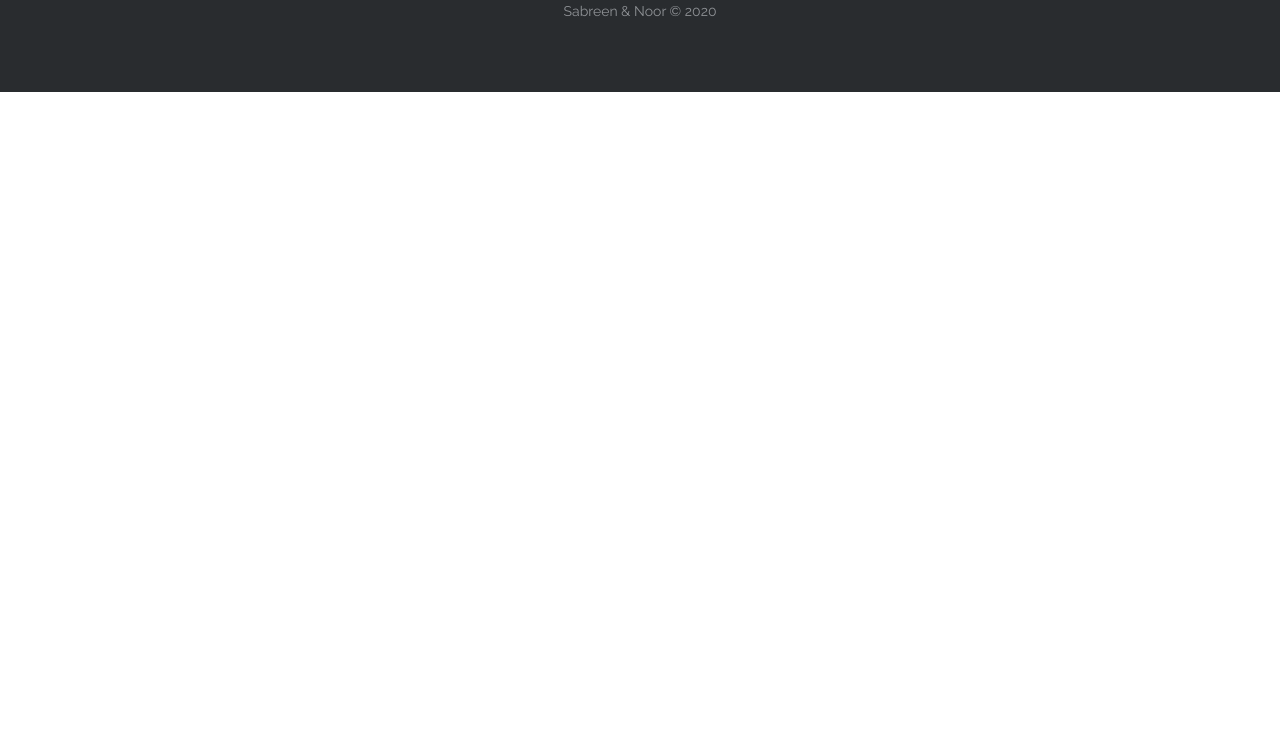
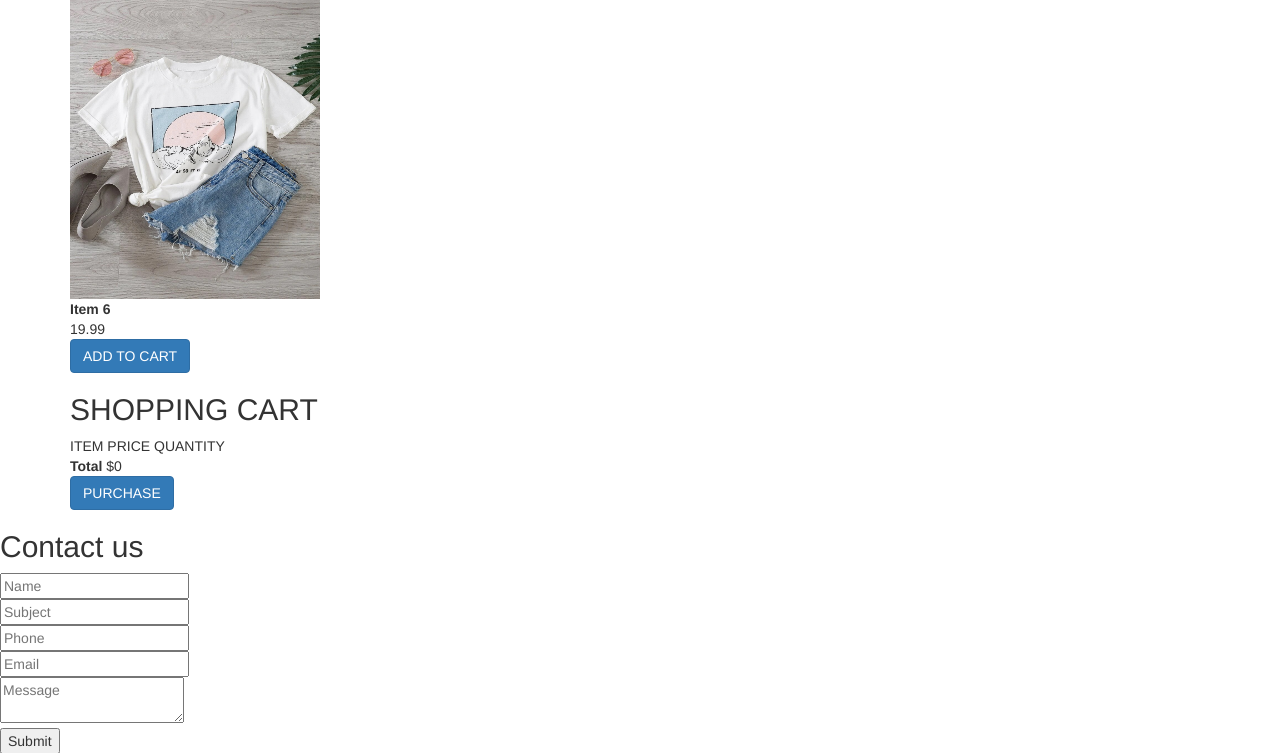
Before and after one commit to SabreenAbuNadi/ShoppingCart, a PHP site: page / in a window 1280 px wide. Shown: the part 1991-2744 px from the top of the page. Before the commit the page ends 2083 px from the top, so only its background shows below. Run offline with PHP 8.4, Linux system fonts and the light colour scheme; some web fonts are replaced.

Commit message:
Ajax file

```diff
--- /dev/null
+++ b/footer.php
@@ -0,0 +1,19 @@
+<footer class="footer-distributed">
+
+        <div class="footer-right">
+
+            <a href="#"><i class="fa fa-facebook"></i></a>
+            <a href="#"><i class="fa fa-twitter"></i></a>
+            <a href="#"><i class="fa fa-linkedin"></i></a>
+            <a href="#"><i class="fa fa-github"></i></a>
+        </div>
+
+        <div class="footer-left">
+            <iframe src="https://www.google.com/maps/embed?pb=!1m18!1m12!1m3!1d3405.92951511478!2d34.74208678548918!3d31.38850698141345!2m3!1f0!2f0!3f0!3m2!1i1024!2i768!4f13.1!3m3!1m2!1s0x15026365cbe46cad%3A0xf509d2c1c2cbf3c7!2z16fXnNeZ16fXlCDXqNeU15g!5e0!3m2!1siw!2sil!4v1597559886636!5m2!1siw!2sil" width="300" height="300" frameborder="0" style="border:0;" allowfullscreen="" aria-hidden="false" tabindex="0"></iframe>
+            <p style="text-align: center;">Sabreen & Noor &copy; 2020</p>
+        </div>
+
+    </footer>
+</body>
+
+</html>
--- /dev/null
+++ b/header.php
@@ -0,0 +1,15 @@
+<!DOCTYPE html>
+<html lang="en">
+
+<head>
+    <title>MANEESA</title>
+    <meta name="description" content="This is the description">
+    <script src="https://ajax.googleapis.com/ajax/libs/jquery/1.12.4/jquery.min.js"></script>
+    <link rel="stylesheet" href="https://maxcdn.bootstrapcdn.com/bootstrap/3.3.7/css/bootstrap.min.css">
+    <script src="https://maxcdn.bootstrapcdn.com/bootstrap/3.3.7/js/bootstrap.min.js"></script>
+    <link rel="stylesheet" href="https://cdnjs.cloudflare.com/ajax/libs/font-awesome/4.7.0/css/font-awesome.min.css">
+    <link rel="stylesheet" href="https://cdnjs.cloudflare.com/ajax/libs/font-awesome/4.7.0/css/font-awesome.min.css">
+    <link href="store.css ?v=<?php echo time(); ?>" rel="stylesheet">
+    <script src="store.js ?v=<?php echo time(); ?>" async></script>
+
+</head>
--- a/index.html
+++ /dev/null
@@ -1,94 +0,0 @@
-<!DOCTYPE html>
-<html>
-
-<head>
-    <title>MANEESA</title>
-    <meta name="description" content="This is the description">
-    <link rel="stylesheet" href="store.css" />
-    <script src="https://ajax.googleapis.com/ajax/libs/jquery/1.12.4/jquery.min.js"></script>
-    <link rel="stylesheet" href="https://maxcdn.bootstrapcdn.com/bootstrap/3.3.7/css/bootstrap.min.css">
-    <script src="https://maxcdn.bootstrapcdn.com/bootstrap/3.3.7/js/bootstrap.min.js"></script>
-    <link rel="stylesheet" href="https://cdnjs.cloudflare.com/ajax/libs/font-awesome/4.7.0/css/font-awesome.min.css">
-</head>
-
-
-<body>
-    <header class="main-header">
-        <nav class="nav main-nav">
-            <ul>
-                <li><a href="index.html">HOME</a></li>
-                <li><a href="store.html">STORE</a></li>
-                <li><a href="about.html">ABOUT</a></li>
-            </ul>
-        </nav>
-        <h1 class="band-name band-name-large">Maneesa</h1>
-    </header>
-    <section class="content-section container">
-        <h2 class="section-header">PRODUCTS</h2>
-        <div class="shop-items">
-            <div class="shop-item">
-                <img class="shop-item-image" src="https://img.ltwebstatic.com/images3_pi/2020/08/10/1597022795383fed16193f1f5155cc976445c2b6f2_thumbnail_900x.webp">
-            </div>
-            <div class="shop-item">
-
-                <img class="shop-item-image" src="https://img.ltwebstatic.com/images3_pi/2020/06/19/1592545078e566e45141b9cdbcad9821cb4b4b8871_thumbnail_900x.webp">
-            </div>
-            <div class="shop-item">
-                <img class="shop-item-image" src="https://img.ltwebstatic.com/images3_pi/2020/07/31/159616395513a9db23705bfe667b3053d856f7b93a_thumbnail_900x.webp">
-            </div>
-            <div class="shop-item">
-                <img class="shop-item-image" src="https://img.ltwebstatic.com/images3_pi/2020/07/17/1594968199855881e0e86150b8563fc51f00f21db8_thumbnail_900x.webp">
-            </div>
-            <div class="shop-item">
-                <img class="shop-item-image" src="https://img.ltwebstatic.com/images3_pi/2020/07/15/1594815293d5fd66523292f984b6e01a70b358af07_thumbnail_900x.webp">
-            </div>
-            <div class="shop-item">
-                <img class="shop-item-image" src="https://img.ltwebstatic.com/images3_pi/2020/06/22/15927938603cb7d2be13eda4c223e5eff40c326061_thumbnail_900x.webp">
-            </div>
-        </div>
-    </section>
-    <section class="wrapper">
-        <h2>Contact us</h2>
-        <div id="error_message">
-        </div>
-        <form action="" id="myform" onsubmit="return validate();">
-            <div class="input_field">
-                <input type="text" placeholder="Name" id="name">
-            </div>
-            <div class="input_field">
-                <input type="text" placeholder="Subject" id="subject">
-            </div>
-            <div class="input_field">
-                <input type="text" placeholder="Phone" id="phone">
-            </div>
-            <div class="input_field">
-                <input type="text" placeholder="Email" id="email">
-            </div>
-            <div class="input_field">
-                <textarea placeholder="Message" id="message"></textarea>
-            </div>
-            <div class="bnt">
-                <input type="submit">
-            </div>
-        </form>
-    </section><br>
-    <footer class="footer-distributed">
-
-        <div class="footer-right">
-
-            <a href="#"><i class="fa fa-facebook"></i></a>
-            <a href="#"><i class="fa fa-twitter"></i></a>
-            <a href="#"><i class="fa fa-linkedin"></i></a>
-            <a href="#"><i class="fa fa-github"></i></a>
-        </div>
-
-        <div class="footer-left">
-            <iframe src="https://www.google.com/maps/embed?pb=!1m18!1m12!1m3!1d3405.92951511478!2d34.74208678548918!3d31.38850698141345!2m3!1f0!2f0!3f0!3m2!1i1024!2i768!4f13.1!3m3!1m2!1s0x15026365cbe46cad%3A0xf509d2c1c2cbf3c7!2z16fXnNeZ16fXlCDXqNeU15g!5e0!3m2!1siw!2sil!4v1597559886636!5m2!1siw!2sil"
-                width="300" height="300" frameborder="0" style="border:0;" allowfullscreen="" aria-hidden="false" tabindex="0"></iframe>
-            <p style="text-align: center;">Sabreen & Noor &copy; 2020</p>
-        </div>
-
-    </footer>
-</body>
-
-</html>
--- /dev/null
+++ b/index.php
@@ -0,0 +1,61 @@
+<?php
+require 'header.php';
+?>
+<body>
+    <header class="main-header">
+        <nav class="nav main-nav">
+            <ul>
+                <li><a href="index.php">HOME</a></li>
+                <li><a href="about.php">ABOUT</a></li>
+            </ul>
+        </nav>
+        <h1 class="band-name band-name-large">Maneesa</h1>
+    </header>
+    <div class="container content-section">
+        <?php include_once "store.php" ?>
+    </div>
+    <section class="container content-section">
+        <form method="POST" action="orderSummary.php">
+            <h2 class="section-header">SHOPPING CART</h2>
+            <div class="cart-row">
+                <span class="cart-item cart-header cart-column" name="item">ITEM</span>
+                <span class="cart-price cart-header cart-column">PRICE</span>
+                <span class="cart-quantity cart-header cart-column">QUANTITY</span>
+            </div>
+            <div class="cart-items">
+            </div>
+            <div class="cart-total">
+                <strong class="cart-total-title">Total</strong>
+                <span class="cart-total-price">$0</span>
+            </div>
+            <button class="btn btn-primary btn-purchase" type="submit" name="purchase" value='purchase'>PURCHASE</button>
+        </form>
+    </section>
+    <section class="wrapper">
+        <h2>Contact us</h2>
+        <div id="error_message">
+        </div>
+        <form action="" id="myform" onsubmit="return validate();">
+            <div class="input_field">
+                <input type="text" placeholder="Name" id="name">
+            </div>
+            <div class="input_field">
+                <input type="text" placeholder="Subject" id="subject">
+            </div>
+            <div class="input_field">
+                <input type="text" placeholder="Phone" id="phone">
+            </div>
+            <div class="input_field">
+                <input type="text" placeholder="Email" id="email">
+            </div>
+            <div class="input_field">
+                <textarea placeholder="Message" id="message"></textarea>
+            </div>
+            <div class="bnt">
+                <input type="submit">
+            </div>
+        </form>
+    </section><br>
+    <?php
+    require 'footer.php';
+    ?>
--- /dev/null
+++ b/product.php
@@ -0,0 +1,56 @@
+
+<?php
+
+class Product
+{
+
+    public $productArray = array(
+        "product01" => array(
+            'id' => '1',
+            'name' => 'Item 1',
+            'description' => 'should be description for this product here',
+            'image' => 'product-images/product1.jpg',
+            'price' => '12.99'
+        ),
+        "product02" => array(
+            'id' => '2',
+            'name' => 'Item 2',
+            'description' => 'should be description for this product here',
+            'image' => 'product-images/product2.jpg',
+            'price' => '14.99'
+        ),
+        "product03" => array(
+            'id' => '3',
+            'name' => 'Item 3',
+            'description' => 'should be description for this product here',
+            'image' => 'product-images/product3.jpg',
+            'price' => '9.99'
+        ),
+        "product04" => array(
+            'id' => '4',
+            'name' => 'Item 4',
+            'description' => 'should be description for this product here',
+            'image' => 'product-images/product4.jpg',
+            'price' => '19.99'
+        ),
+        "product05" => array(
+            'id' => '5',
+            'name' => 'Item 5',
+            'description' => 'should be description for this product here',
+            'image' => 'product-images/product5.jpg',
+            'price' => '19.99'
+        ),
+        "product06" => array(
+            'id' => '6',
+            'name' => 'Item 6',
+            'description' => 'should be description for this product here',
+            'image' => 'product-images/product6.jpg',
+            'price' => '19.99'
+        )
+    );
+
+    public function getAllProduct()
+    {
+        return $this->productArray;
+    }
+}
--- a/store.css
+++ b/store.css
@@ -80,18 +80,18 @@ p {
 
 .content-section {
     margin: 1em;
+    padding : 2em;
 }
 
 .container {
     max-width: 900px;
     margin: 0 auto;
-    padding: 0 1.5em;
 }
 
 .section-header {
     font-family: "Booter - Zero Zero";
     font-weight: normal;
-    color: #333;
+    color:  #1E90FF;
     text-align: center;
     font-size: 2.5em;
 }
@@ -212,12 +212,6 @@ p {
 .shop-item-price {
     flex-grow: 1;
     color: #333;
-}
-
-.shop-items {
-    display: flex;
-    flex-wrap: wrap;
-    justify-content: space-around;
 }
 
 .cart-header {
@@ -469,3 +463,32 @@ p {
         line-height: 1.8;
     }
 }
+.product-item {
+    background: #F0F0F0;
+    margin: 5px;
+    display: inline-block;
+    padding:8px;
+    text-align: center;
+}
+
+.product-image {
+    height: 300px;
+    width: 250px;
+    background-color: #FFF;
+    text-align: center;
+    border: #e8e7e7 1px solid;
+}
+
+.product-info {
+    margin: 10px 0px;
+    text-align: center;
+}
+
+.product-price {
+    color: #F08426;
+}
+.shop-items {
+    display: flex;
+    flex-wrap: wrap;
+    justify-content: space-around;
+}
--- /dev/null
+++ b/store.php
@@ -0,0 +1,25 @@
+<?php
+require_once("product.php");
+$product = new Product();
+$productArray = $product->getAllProduct();
+?>
+<?php
+if (!empty($productArray)) {
+    foreach ($productArray as $k => $v) {
+?>
+        <div class="product-item">
+            <div class="product-image">
+                <img src="<?php echo $productArray[$k]["image"]; ?>" width="250" height="300">
+            </div>
+            <div class="product-info">
+                <strong><?php echo $productArray[$k]["name"]; ?></strong>
+            </div>
+            <div class="product-price product-info">
+                <?php echo $productArray[$k]["price"]; ?>
+            </div>
+            <button class="btn btn-primary shop-item-button" type="button">ADD TO CART</button>
+        </div>
+<?php
+    }
+}
+?>
```
Also changed, not shown: about.php (renamed from about.html, +7 -23 lines), store.html (deleted, +0 -110 lines), store.js (+33 -43 lines), images/add-to-cart.png (added), orderSummary.php (added), product-images/product1.jpg (added), product-images/product2.jpg (added), product-images/product3.jpg (added), product-images/product4.jpg (added), product-images/product5.jpg (added), product-images/product6.jpg (added).
